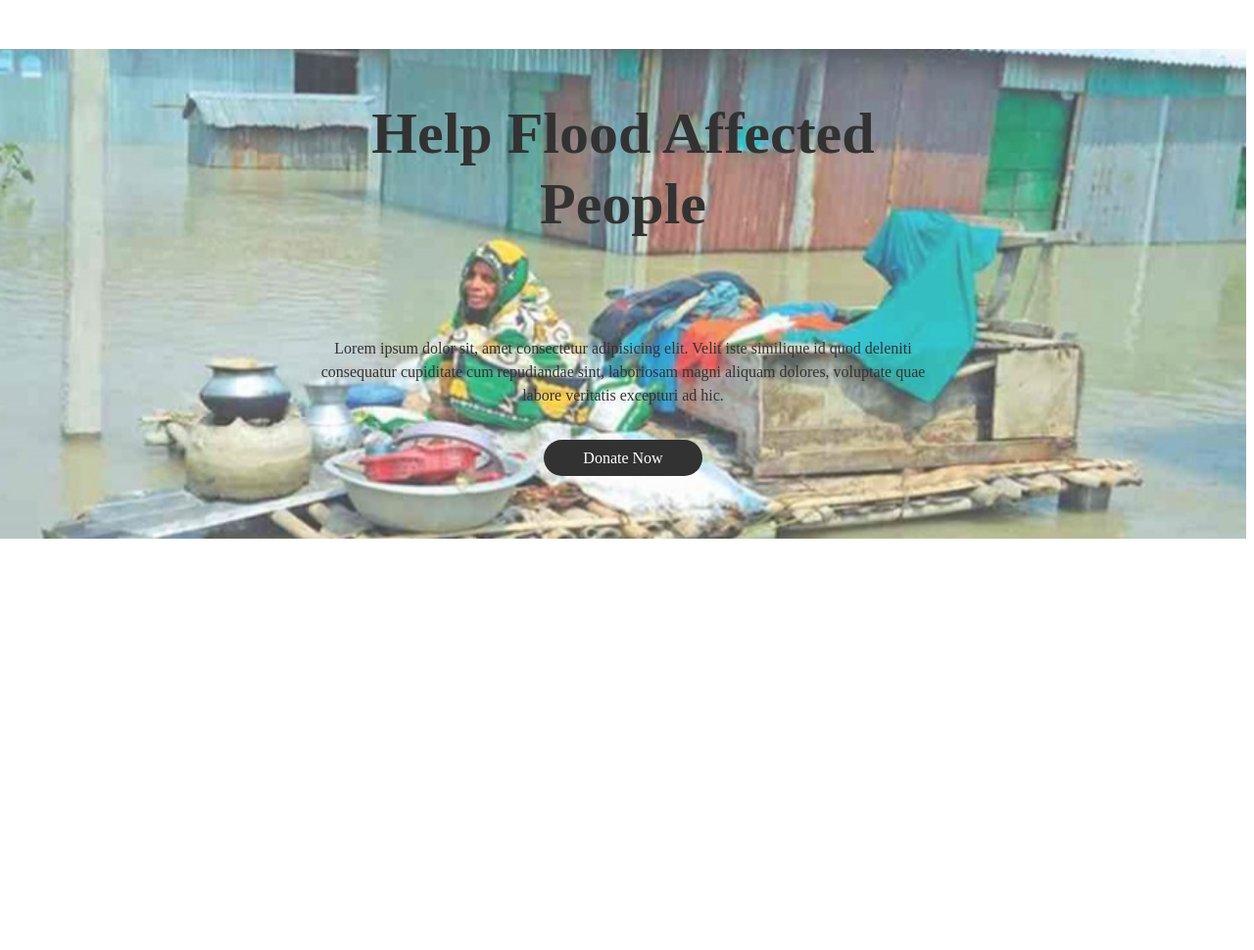
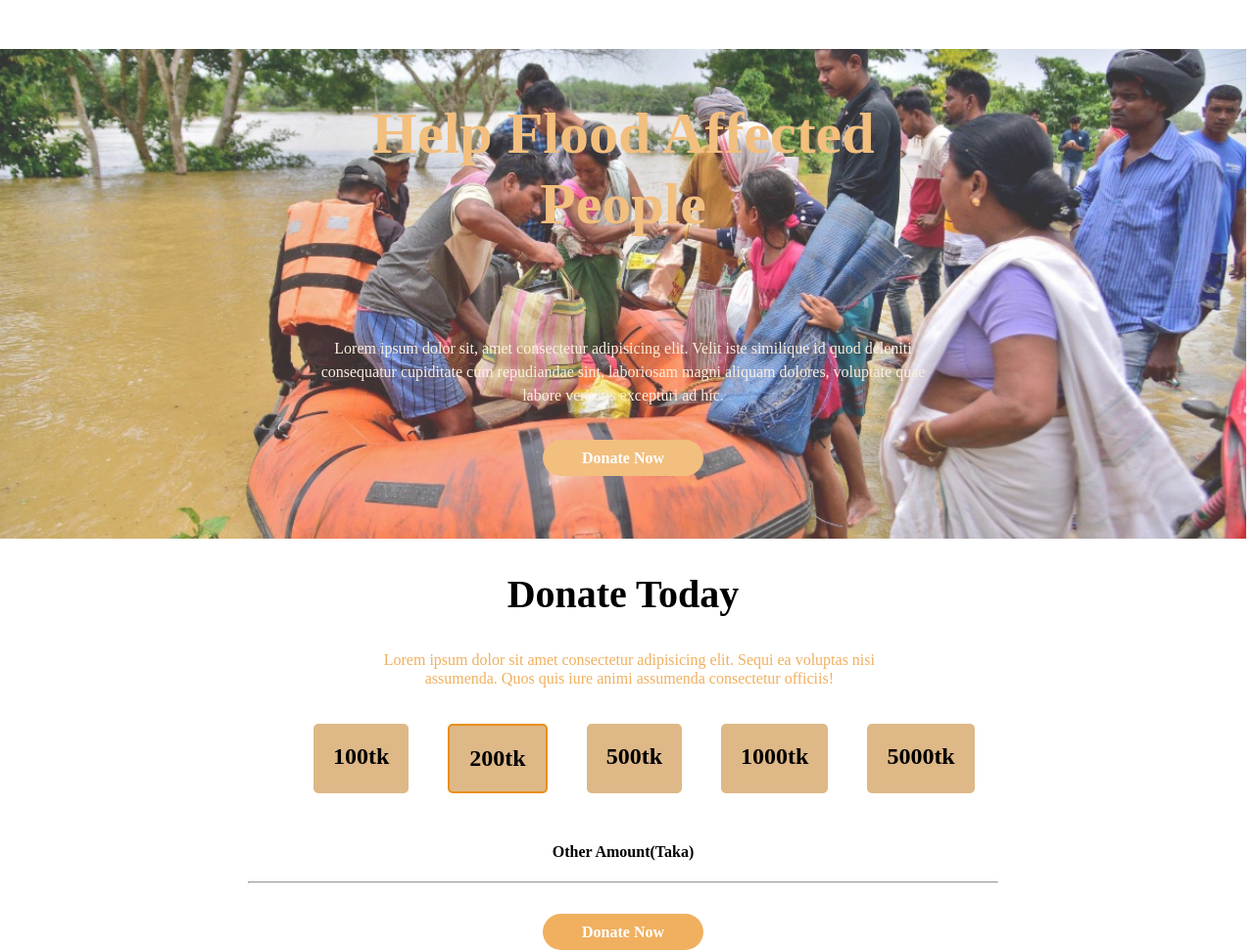
Before and after one commit to arifulislamctrl/assainment-first, a plain HTML site: page index.html in a window 1280 px wide. Shown: the whole page at 98% size. Before the commit the page ends 800 px from the top, so only its background shows below. Drawn offline with Linux system fonts and the light colour scheme; a web font is replaced by a local one.

Commit message:
today donate added

```diff
--- a/index.html
+++ b/index.html
@@ -20,6 +20,24 @@
             <a class="button" href="">Donate Now</a>
         </div>
     </section>
+    <section class="donate">
+        <div class="donate-today">
+            <h1>Donate Today</h1>
+            <p>Lorem ipsum dolor sit amet consectetur adipisicing elit. Sequi ea voluptas nisi assumenda. Quos quis iure animi assumenda consectetur officiis!</p>
+        </div>
+        <div class="donate-amount">
+            <h1>100tk</h1>
+            <h1 id="marked">200tk</h1>
+            <h1>500tk</h1>
+            <h1>1000tk</h1>
+            <h1>5000tk</h1>
+        </div>
+        <div class="other-amount">
+            <h4>Other Amount(Taka)</h4>
+            <hr>
+            <a class="button" href="">Donate Now</a>
+        </div>
+    </section>
 
 </body>
 </html>
--- a/style.css
+++ b/style.css
@@ -3,7 +3,7 @@ body{
     margin-left: 0;
 }
 .banner{
-    background-image: url(images/banner.jpg);
+    background-image: url(images/donation5.jpg);
     width: 100%;
     height: 500px;
     background-repeat: no-repeat;
@@ -13,7 +13,7 @@ body{
 }
 .headlilne{
     text-align: center;
-    color: black;
+    color: rgb(240, 176, 95);
     width: 50%;
     line-height: 1.5;
     padding-left: 25%;
@@ -25,12 +25,52 @@ body{
 }
 .headlilne p{
     margin-bottom: 40px;
+    color: antiquewhite;
 }
 .button{
     text-decoration: none;
-    background-color:black ;
+    background-color:rgb(240, 176, 95);
     padding: 10px 40px;
     border-radius: 30px;
     margin-top: 2%;
     color: white;
+    font-weight: 700;
 }
+.donate-today h1{
+    font-size: 40px;
+    font-weight: 700;
+}
+.donate-today p{
+    width: 45%;
+    margin-left: 28%;
+    color: rgb(240, 176, 95);
+}
+.donate-today{
+    text-align: center;
+    line-height: 1.2;
+}
+.donate-amount{
+    display: flex;
+    margin-left: 300px;
+}
+.donate-amount h1{
+    text-align: center;
+    padding: 20px;
+    background-color: burlywood;
+    margin: 20px;
+    border-radius: 5px;
+}
+#marked{
+    border: 2px solid rgb(235, 143, 23);
+}
+.other-amount{
+    text-align: center;
+    line-height: 1.2;
+}
+.other-amount hr {
+    margin-bottom: 40px;
+    width: 60%;
+}
+h4{
+    margin-top: 30px;
+}
```
